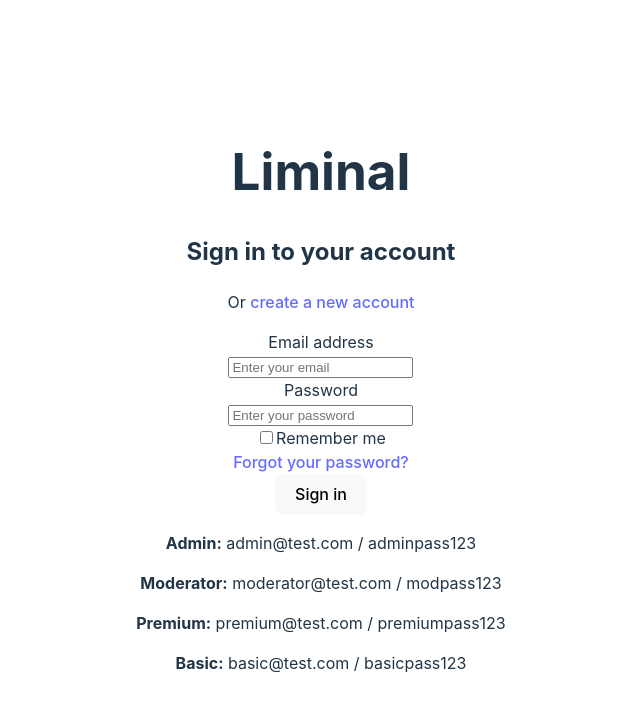
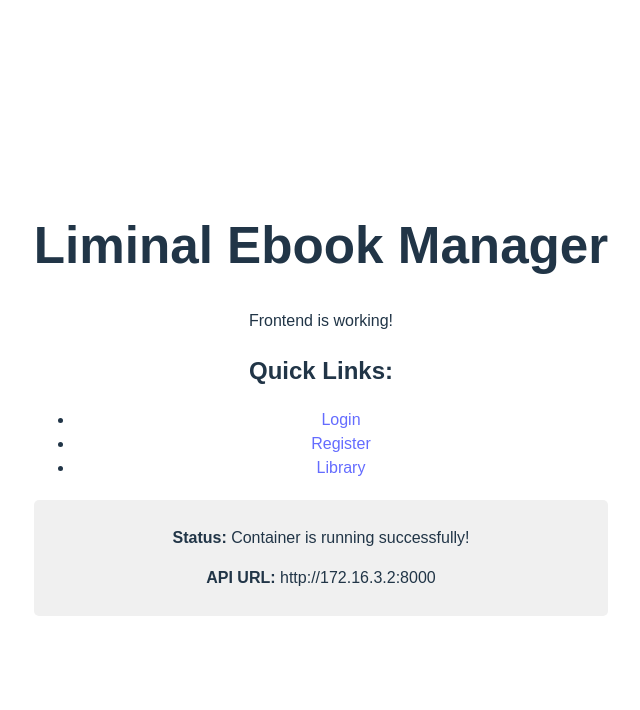
Before and after one commit to mariekyle/liminal-ebook-manager, a React (Vite) app in the folder frontend/: page / in a window 1280 px wide. Before the commit this address led to /login. Shown: the top 710 px of the page, without its empty margins (319-959 px from the left). Built offline with nearby package versions, Linux system fonts and the light colour scheme; no server answers.

Commit message:
Simplify frontend to fix container startup issues
- Remove import.meta.env dependency that was causing TypeScript errors
- Create ultra-simple App component with no external dependencies
- This should allow the container to start successfully
- Once working, we can gradually add back complexity

```diff
--- a/frontend/src/App.tsx
+++ b/frontend/src/App.tsx
@@ -1,31 +1,23 @@
 import React from 'react';
-import { BrowserRouter as Router, Routes, Route, Navigate } from 'react-router-dom';
-
-import LoginPage from './pages/LoginPage';
-import RegisterPage from './pages/RegisterPage';
-import LibraryPage from './pages/LibraryPage';
-import NotFoundPage from './pages/NotFoundPage';
 
 const App: React.FC = () => {
   return (
-    <Router>
-      <div className="min-h-screen bg-gray-100">
-        <Routes>
-          {/* Public routes */}
-          <Route path="/login" element={<LoginPage />} />
-          <Route path="/register" element={<RegisterPage />} />
-
-          {/* Temporary direct access to library for testing */}
-          <Route path="/library" element={<LibraryPage />} />
-
-          {/* Default redirect to login */}
-          <Route path="/" element={<Navigate to="/login" replace />} />
-
-          {/* Catch-all */}
-          <Route path="*" element={<NotFoundPage />} />
-        </Routes>
+    <div style={{ padding: '20px', fontFamily: 'Arial, sans-serif' }}>
+      <h1>Liminal Ebook Manager</h1>
+      <p>Frontend is working!</p>
+      <div style={{ marginTop: '20px' }}>
+        <h2>Quick Links:</h2>
+        <ul>
+          <li><a href="/login">Login</a></li>
+          <li><a href="/register">Register</a></li>
+          <li><a href="/library">Library</a></li>
+        </ul>
       </div>
-    </Router>
+      <div style={{ marginTop: '20px', padding: '10px', backgroundColor: '#f0f0f0', borderRadius: '5px' }}>
+        <p><strong>Status:</strong> Container is running successfully!</p>
+        <p><strong>API URL:</strong> http://172.16.3.2:8000</p>
+      </div>
+    </div>
   );
 };
 
--- a/frontend/src/config/api.ts
+++ b/frontend/src/config/api.ts
@@ -1,6 +1,6 @@
 // API Configuration
 export const API_CONFIG = {
-  BASE_URL: import.meta.env.VITE_API_URL || 'http://172.16.3.2:8000',
+  BASE_URL: 'http://172.16.3.2:8000',
   ENDPOINTS: {
     AUTH: '/api/v1/auth',
     USERS: '/api/v1/users',
```
